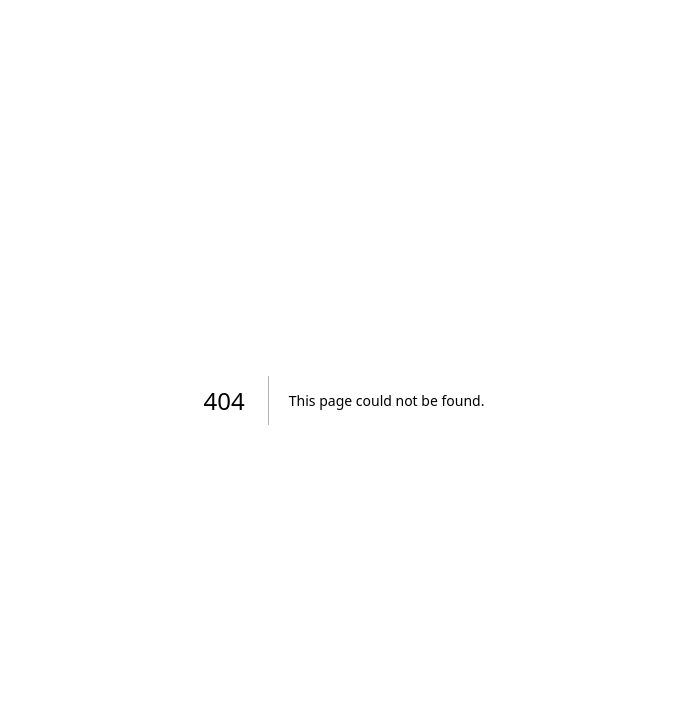
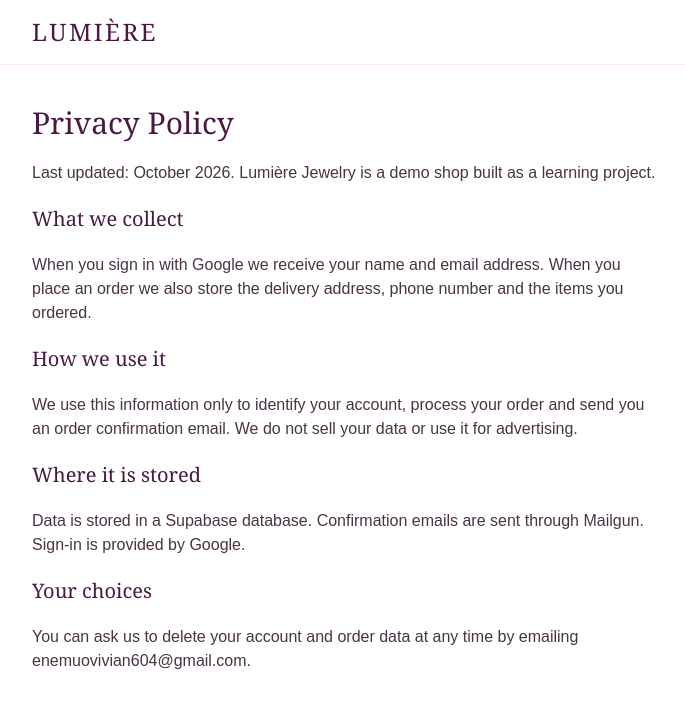
Before and after one commit to Vivian604-gif/jewelry-shop, a Next.js app: page /Privacy in a window 1280 px wide. Before the commit this address had no page. Shown: the top 708 px of the page, without its empty margins (296-981 px from the left). Built offline with nearby package versions, Linux system fonts and the light colour scheme.

Commit message:
Add privacy policy page

```diff
--- /dev/null
+++ b/app/Privacy/page.js
@@ -0,0 +1,46 @@
+import Link from "next/link";
+
+export const metadata = { title: "Privacy Policy · Lumière Jewelry" };
+
+export default function Privacy() {
+  return (
+    <div className="min-h-screen bg-white text-[#2b1428]">
+      <header className="border-b border-pink-100">
+        <div className="mx-auto max-w-2xl px-6 py-4">
+          <Link href="/" className="font-serif text-2xl tracking-widest text-[#4a1942]">
+            LUMIÈRE
+          </Link>
+        </div>
+      </header>
+
+      <main className="mx-auto max-w-2xl px-6 py-10 space-y-5 text-[#4a3346]">
+        <h1 className="font-serif text-3xl text-[#4a1942]">Privacy Policy</h1>
+        <p>Last updated: October 2026. Lumière Jewelry is a demo shop built as a learning project.</p>
+
+        <h2 className="font-serif text-xl text-[#4a1942]">What we collect</h2>
+        <p>
+          When you sign in with Google we receive your name and email address. When you place an
+          order we also store the delivery address, phone number and the items you ordered.
+        </p>
+
+        <h2 className="font-serif text-xl text-[#4a1942]">How we use it</h2>
+        <p>
+          We use this information only to identify your account, process your order and send you an
+          order confirmation email. We do not sell your data or use it for advertising.
+        </p>
+
+        <h2 className="font-serif text-xl text-[#4a1942]">Where it is stored</h2>
+        <p>
+          Data is stored in a Supabase database. Confirmation emails are sent through Mailgun.
+          Sign-in is provided by Google.
+        </p>
+
+        <h2 className="font-serif text-xl text-[#4a1942]">Your choices</h2>
+        <p>
+          You can ask us to delete your account and order data at any time by emailing
+          enemuovivian604@gmail.com.
+        </p>
+      </main>
+    </div>
+  );
+}
```
